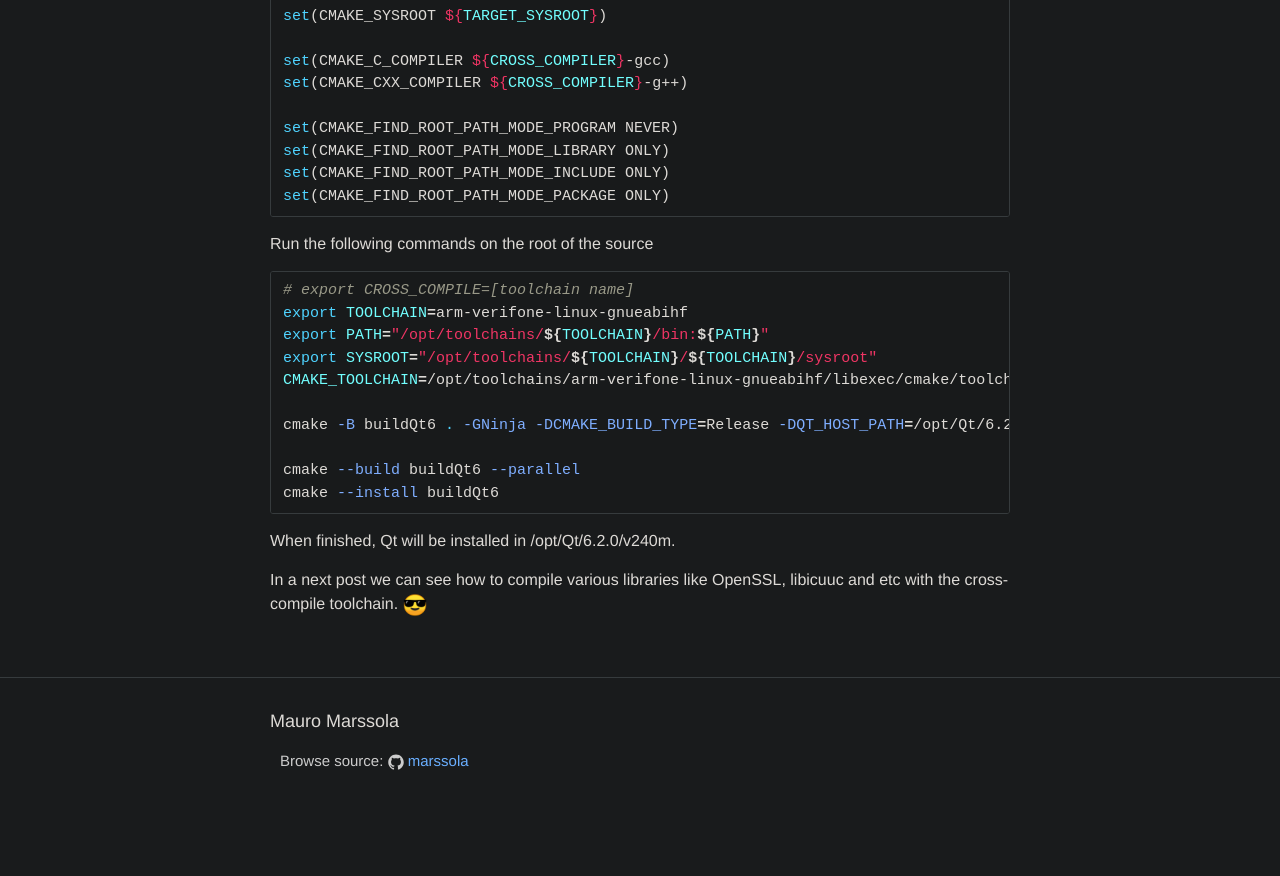
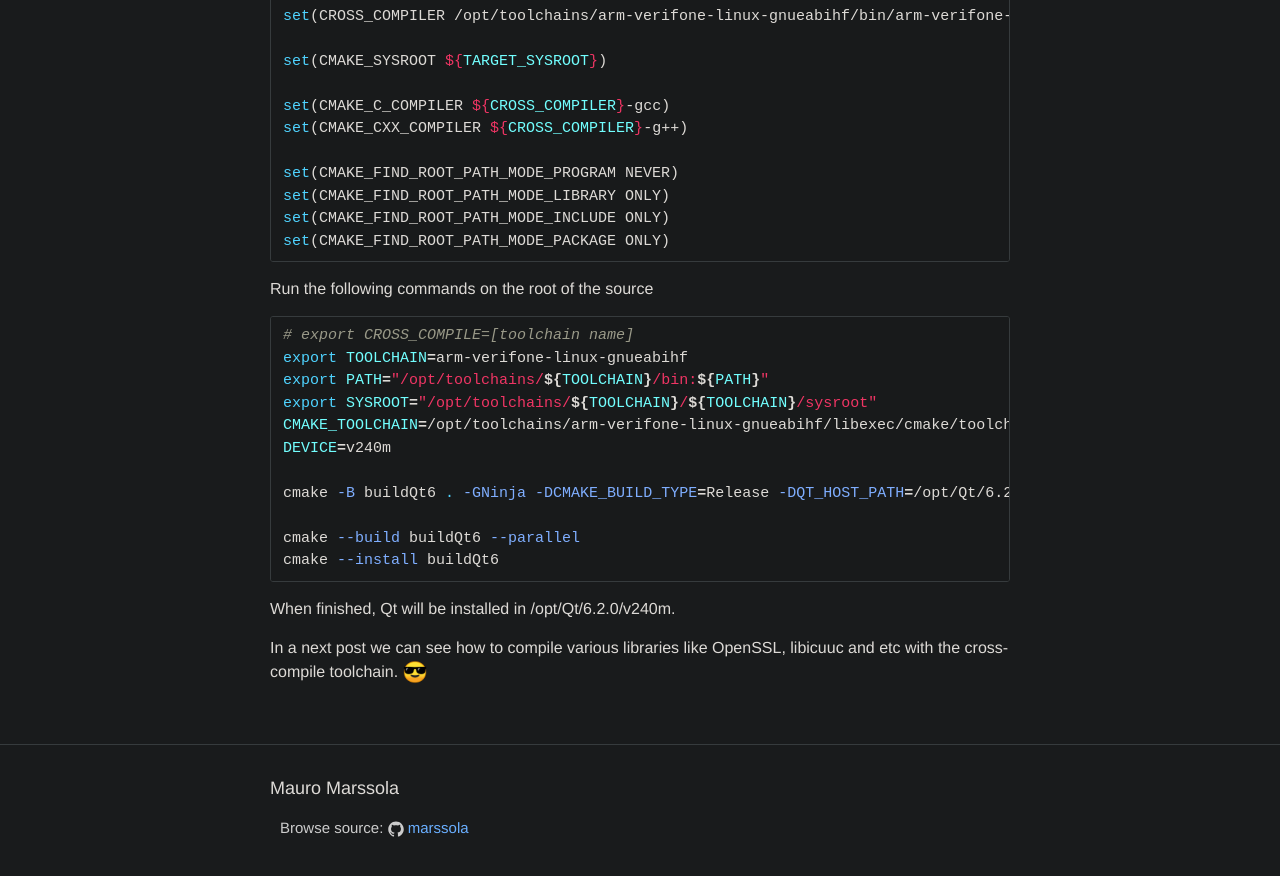
Before and after one commit to marssola/marssola.github.io, a Jekyll site: the page built from _posts/2021-07-22-qt5-qt6-cross-compiled-part3.md, in a window 1280 px wide and 900 px high, scrolled down 2109 px. Shown: the top 876 px of the window. Built offline with Jekyll 4.4.1, drawn with Linux system fonts in a browser that asks for light colours; before the commit the page ends 2941 px from its top, so only the background shows below that; some of the changed lines change nothing that is shown; some of the changed text lies outside the part shown.

Commit message:
Update post

```diff
--- a/_posts/2021-07-22-qt5-qt6-cross-compiled-part3.md
+++ b/_posts/2021-07-22-qt5-qt6-cross-compiled-part3.md
@@ -44,9 +44,11 @@
 CONFIG                 += incremental
 QMAKE_INCREMENTAL_STYLE = sublib
 
-include(../common/linux.conf)
-include(../common/gcc-base-unix.conf)
-include(../common/g++-unix.conf)
+include(../../common/linux.conf)
+include(../../common/gcc-base-unix.conf)
+include(../../common/g++-unix.conf)
+
+CROSS_COMPILE=/opt/toolchains/arm-verifone-linux-gnueabihf/bin/arm-verifone-linux-gnueabihf-
 
 # modifications to g++.conf
 QMAKE_CC                = $${CROSS_COMPILE}gcc
@@ -106,8 +108,9 @@
 export PATH="/opt/toolchains/${TOOLCHAIN}/bin:${PATH}"
 export SYSROOT="/opt/toolchains/${TOOLCHAIN}/${TOOLCHAIN}/sysroot"
 CMAKE_TOOLCHAIN=/opt/toolchains/arm-verifone-linux-gnueabihf/libexec/cmake/toolchain.cmake
+DEVICE=v240m
 
-cmake -B buildQt6 . -GNinja -DCMAKE_BUILD_TYPE=Release -DQT_HOST_PATH=/opt/Qt/6.2.0/gcc_64 -DCMAKE_TOOLCHAIN_FILE=${CMAKE_TOOLCHAIN} -DCMAKE_INSTALL_PREFIX=/opt/Qt/6.2.0/v240m -DCMAKE_STAGING_PREFIX=/opt/Qt/6.2.0/v240m -DQT_QMAKE_TARGET_MKSPEC=devices/linux-arm-pos-g++ -DQT_BUILD_EXAMPLES=FALSE -DQT_BUILD_TESTS=FALSE -DCMAKE_INTERPROCEDURAL_OPTIMIZATION_RELEASE=ON -DBUILD_WITH_PCH=OFF -DQT_QMAKE_DEVICE_OPTIONS=CROSS_COMPILE=arm-verifone-linux-gnueabihf- -DINPUT_reduce_exports=yes -DINPUT_optimize_size=yes -DBUILD_qt3d=OFF -DBUILD_qtcharts=OFF -DBUILD_qtconnectivity=OFF -DBUILD_qtdoc=OFF -DBUILD_qtlocation=OFF -DBUILD_qtlottie=OFF -DBUILD_qtmultimedia=OFF -DBUILD_qtquick3d=OFF -DBUILD_qtsensors=OFF -DBUILD_qtscxml=OFF -DBUILD_qtserialbus=OFF -DBUILD_qtserialport=OFF -DBUILD_qttools=OFF -DBUILD_qttranslations=OFF -DBUILD_qtwayland=OFF -DBUILD_qtwebengine=OFF -DBUILD_qtwebview=OFF -DBUILD_qtwebchannel=OFF -DBUILD_qtwebsockets=OFF -DBUILD_WITH_PCH=OFF -DINPUT_opengl=no -DBUILD_qtnetworkauth=OFF -DBUILD_qtopcua=OFF -DBUILD_qtmqtt=OFF -DBUILD_qtcoap=OFF -DBUILD_qtpositioning=OFF -DINPUT_widgets=no -DINPUT_use_gold_linker_alias=no -DINPUT_quickcontrols2_fusion=no -DINPUT_quickcontrols2_imagine=no -DINPUT_quickcontrols2_material=no -DINPUT_quickcontrols2_universal=no -DINPUT_textodfwriter=no -DINPUT_textmarkdownreader=no -DINPUT_textmarkdownwriter=no -DINPUT_testlib=no -DINPUT_vnc=no
+cmake -B buildQt6 . -GNinja -DCMAKE_BUILD_TYPE=Release -DQT_HOST_PATH=/opt/Qt/6.2.0/gcc_64 -DCMAKE_TOOLCHAIN_FILE=${CMAKE_TOOLCHAIN} -DCMAKE_INSTALL_PREFIX=/opt/Qt/6.2.0/${DEVICE} -DCMAKE_STAGING_PREFIX=/opt/Qt/6.2.0/${DEVICE} -DQT_QMAKE_TARGET_MKSPEC=devices/linux-arm-pos-g++ -DQT_BUILD_EXAMPLES=FALSE -DQT_BUILD_TESTS=FALSE -DCMAKE_INTERPROCEDURAL_OPTIMIZATION_RELEASE=ON -DBUILD_WITH_PCH=OFF -DQT_QMAKE_DEVICE_OPTIONS=CROSS_COMPILE=arm-verifone-linux-gnueabihf- -DINPUT_reduce_exports=yes -DINPUT_optimize_size=yes -DBUILD_qt3d=OFF -DBUILD_qtcharts=OFF -DBUILD_qtconnectivity=OFF -DBUILD_qtdoc=OFF -DBUILD_qtlocation=OFF -DBUILD_qtlottie=OFF -DBUILD_qtmultimedia=OFF -DBUILD_qtquick3d=OFF -DBUILD_qtsensors=OFF -DBUILD_qtscxml=OFF -DBUILD_qtserialbus=OFF -DBUILD_qtserialport=OFF -DBUILD_qttools=OFF -DBUILD_qttranslations=OFF -DBUILD_qtwayland=OFF -DBUILD_qtwebengine=OFF -DBUILD_qtwebview=OFF -DBUILD_qtwebchannel=OFF -DBUILD_qtwebsockets=OFF -DBUILD_WITH_PCH=OFF -DINPUT_opengl=no -DBUILD_qtnetworkauth=OFF -DBUILD_qtopcua=OFF -DBUILD_qtmqtt=OFF -DBUILD_qtcoap=OFF -DBUILD_qtpositioning=OFF -DINPUT_widgets=no -DINPUT_use_gold_linker_alias=no -DINPUT_quickcontrols2_fusion=no -DINPUT_quickcontrols2_imagine=no -DINPUT_quickcontrols2_material=no -DINPUT_quickcontrols2_universal=no -DINPUT_textodfwriter=no -DINPUT_textmarkdownreader=no -DINPUT_textmarkdownwriter=no -DINPUT_testlib=no -DINPUT_vnc=no
 
 cmake --build buildQt6 --parallel
 cmake --install buildQt6
```
